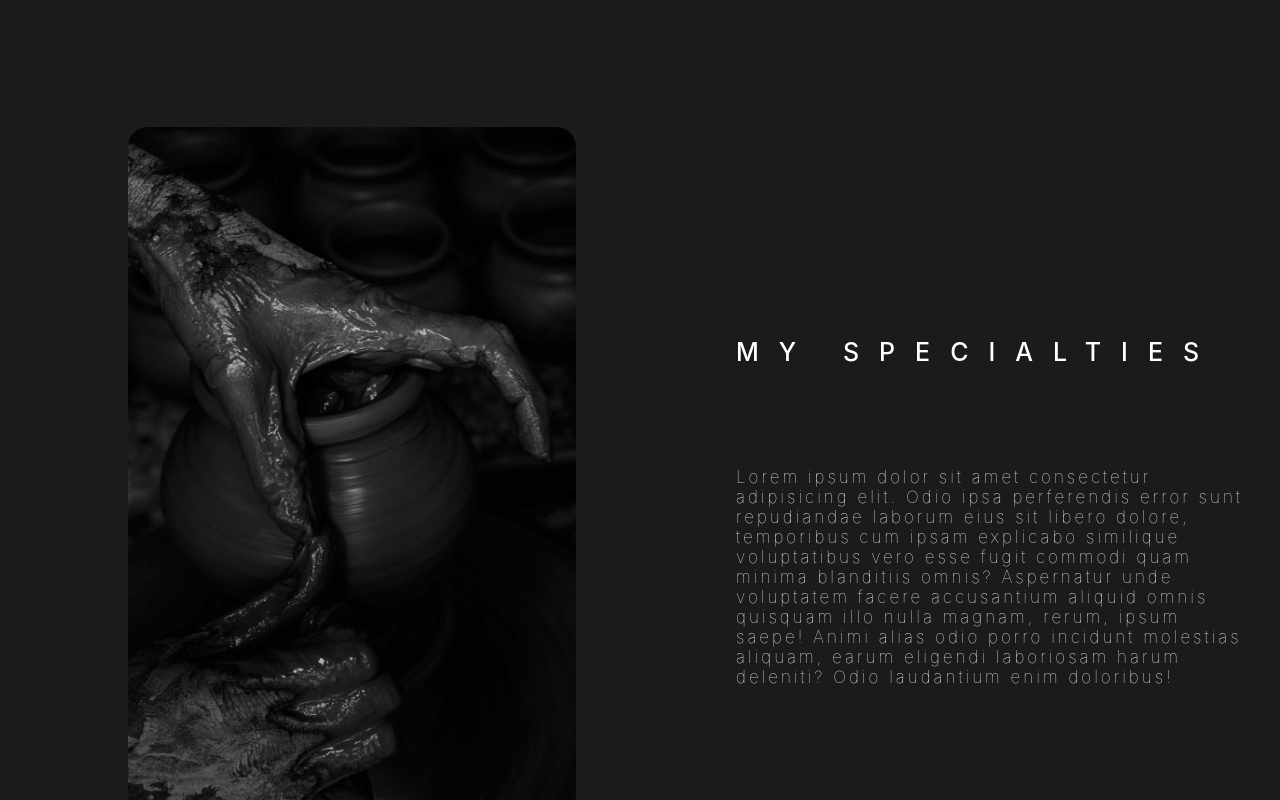
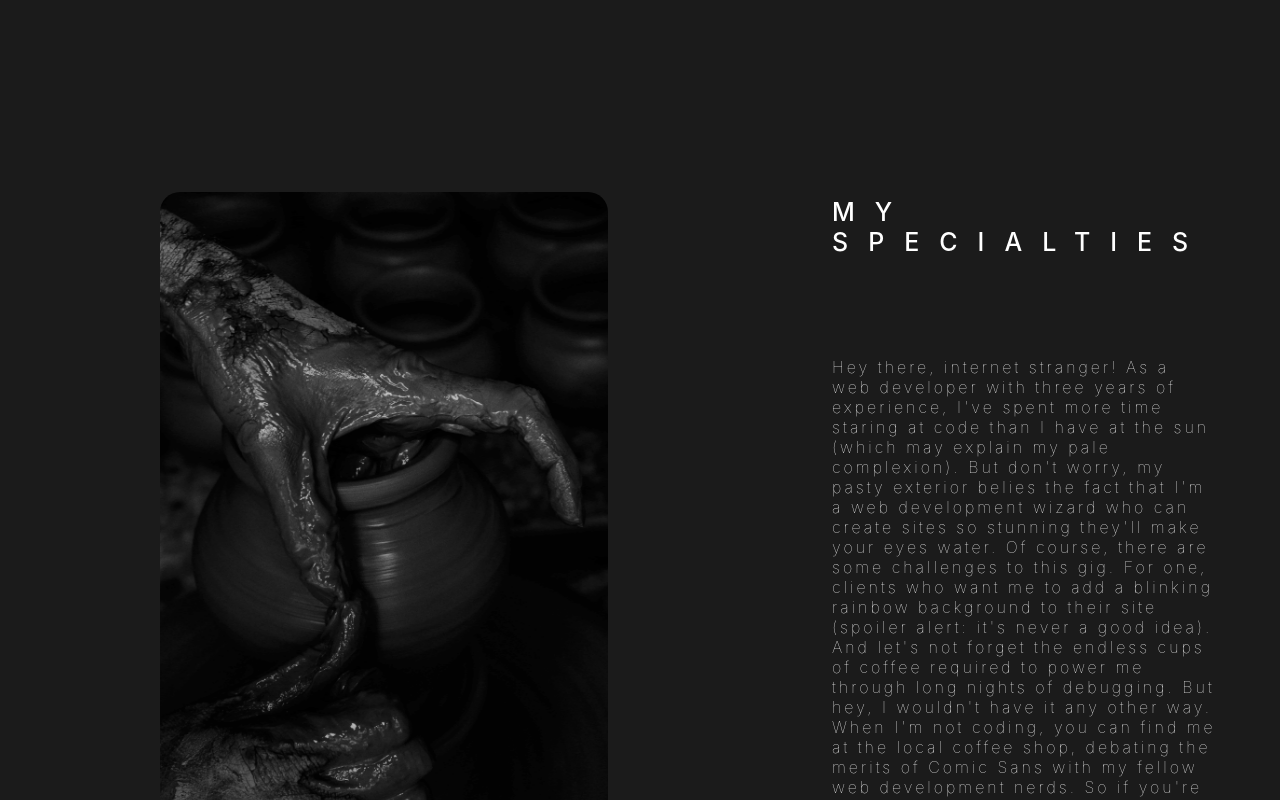
Before and after one commit to chiragmakwanadev/myportfolio, a React (Create React App) app: page /about in a window 1280 px wide. Shown: the part 480-1280 px from the top of the page. Built offline with nearby package versions, Linux system fonts and the light colour scheme.

Commit message:
updated about and index info

```diff
--- a/public/index.html
+++ b/public/index.html
@@ -12,7 +12,12 @@
     <meta name="theme-color" content="#000000" />
     <meta
       name="description"
-      content="Web site created using create-react-app"
+      content="Hi there! I'm a skilled web developer with expertise in JavaScript, React, HTML, CSS, and Git.
+      I love building responsive and intuitive websites that leave users feeling impressed and satisfied.
+      Whether you need a new website built from scratch or just some updates to your existing site, I'm your
+      go-to developer. With my knowledge of Git, you can rest assured that all changes will be tracked and recorded,
+       ensuring the highest level of accuracy and transparency. Let's work together to bring your website to
+       the next level!"
     />
     <link rel="apple-touch-icon" href="%PUBLIC_URL%/logo192.png" />
     <!--
--- a/src/pages/AboutPage.js
+++ b/src/pages/AboutPage.js
@@ -20,14 +20,22 @@ const About = () => {
         <AboutRight>
           <AboutHeaderStyle>MY SPECIALTIES</AboutHeaderStyle>
           <Context>
-            Lorem ipsum dolor sit amet consectetur adipisicing elit. Odio ipsa
-            perferendis error sunt repudiandae laborum eius sit libero dolore,
-            temporibus cum ipsam explicabo similique voluptatibus vero esse
-            fugit commodi quam minima blanditiis omnis? Aspernatur unde
-            voluptatem facere accusantium aliquid omnis quisquam illo nulla
-            magnam, rerum, ipsum saepe! Animi alias odio porro incidunt
-            molestias aliquam, earum eligendi laboriosam harum deleniti? Odio
-            laudantium enim doloribus!
+            Hey there, internet stranger! As a web developer with three years of
+            experience, I've spent more time staring at code than I have at the
+            sun (which may explain my pale complexion). But don't worry, my
+            pasty exterior belies the fact that I'm a web development wizard who
+            can create sites so stunning they'll make your eyes water. Of
+            course, there are some challenges to this gig. For one, clients who
+            want me to add a blinking rainbow background to their site (spoiler
+            alert: it's never a good idea). And let's not forget the endless
+            cups of coffee required to power me through long nights of
+            debugging. But hey, I wouldn't have it any other way. When I'm not
+            coding, you can find me at the local coffee shop, debating the
+            merits of Comic Sans with my fellow web development nerds. So if
+            you're looking for a web developer who's equal parts coding genius
+            and comedy gold, look no further. I'm your gal/guy/non-binary person
+            (because let's be inclusive, people), and I'm ready to make your
+            website sparkle. Let's make some magic happen on the web!
           </Context>
         </AboutRight>
       </AboutBtm>
@@ -101,7 +109,7 @@ const AboutBtm = styled.div`
   padding-top: 150px;
   padding-bottom: 40px;
 
-  @media (max-width: 425px) {
+  @media (max-width: 550px) {
     flex-direction: column-reverse;
   }
 `;
@@ -119,42 +127,46 @@ const AboutHeaderStyle = styled(HeaderStyle)`
     letter-spacing: 10px;
   }
 
-  @media (max-width: 425px) {
+  @media (max-width: 550px) {
     font-size: 13px;
     letter-spacing: 6px;
   }
 `;
 
 const AboutRight = styled.div`
-  width: 40%;
+  width: 30%;
   margin: auto;
 
-  @media (max-width: 425px) {
+  @media (max-width: 1080px) {
+    width: 40%;
+  }
+
+  @media (max-width: 550px) {
     width: 90%;
   }
 `;
 
 const Context = styled.div`
-  font-size: 20px;
+  font-size: 18px;
   font-weight: 100;
   letter-spacing: 3px;
   width: 100%;
 
   @media (max-width: 1336px) {
-    font-size: 17px;
+    font-size: 16px;
   }
 
   @media (max-width: 1080px) {
-    font-size: 15px;
+    font-size: 13px;
     word-spacing: 4px;
   }
 
   @media (max-width: 768px) {
-    font-size: 15px;
+    font-size: 12px;
   }
 
-  @media (max-width: 425px) {
-    font-size: 15px;
+  @media (max-width: 550px) {
+    font-size: 12px;
   }
 `;
 
@@ -169,7 +181,7 @@ const AboutLeft = styled.div`
     object-fit: cover;
     border-radius: 20px;
   }
-  @media (max-width: 425px) {
+  @media (max-width: 550px) {
     width: 90%;
     margin-top: 50px;
 
```
